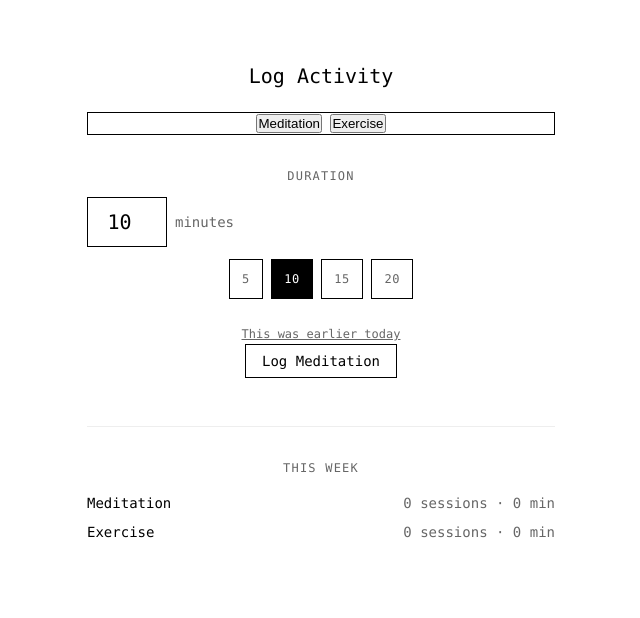
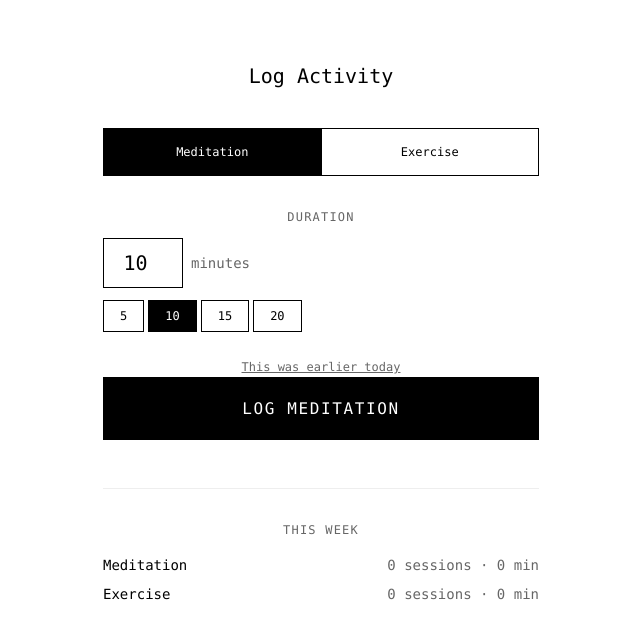
Before and after one commit to albertgstoehl/ks-knowledge-system, a FastAPI app: page /log in a window 1280 px wide. Shown: the part 72-690 px from the top of the page, without its empty margins (319-959 px from the left). Run offline with FastAPI, Linux system fonts and the light colour scheme; data that the repository does not hold is empty; some libraries are stand-ins or nearby versions.

Commit message:
fix: update log.html to use _content_log.html include with proper structure

```diff
--- a/balance/src/templates/log.html
+++ b/balance/src/templates/log.html
@@ -7,86 +7,6 @@
   <header class="page-header">
     <h1>Log Activity</h1>
   </header>
-
-    <div class="log-tabs">
-      <button class="log-tab active" data-tab="meditation">Meditation</button>
-      <button class="log-tab" data-tab="exercise">Exercise</button>
-    </div>
-
-    <!-- Meditation form -->
-    <form class="log-form active" id="meditation-form">
-      <div class="form-group">
-        <label class="form-label">Duration</label>
-        <div class="duration-input">
-          <input type="number" id="meditation-duration" value="10" min="1" max="120">
-          <span>minutes</span>
-        </div>
-        <div class="quick-durations">
-          <button type="button" class="quick-btn" data-value="5">5</button>
-          <button type="button" class="quick-btn selected" data-value="10">10</button>
-          <button type="button" class="quick-btn" data-value="15">15</button>
-          <button type="button" class="quick-btn" data-value="20">20</button>
-        </div>
-      </div>
-
-      <div class="time-override">
-        <span class="time-override-toggle">This was earlier today</span>
-        <div class="time-override-options" id="meditation-time-options">
-          <button type="button" class="time-option" data-value="morning">Morning</button>
-          <button type="button" class="time-option" data-value="afternoon">Afternoon</button>
-          <button type="button" class="time-option" data-value="evening">Evening</button>
-        </div>
-      </div>
-
-      <button type="submit" class="btn btn-primary btn-full">Log Meditation</button>
-    </form>
-
-    <!-- Exercise form -->
-    <form class="log-form" id="exercise-form">
-      <div class="form-group">
-        <label class="form-label">Type</label>
-        <div class="type-options">
-          <button type="button" class="type-option-btn selected" data-value="cardio">Cardio</button>
-          <button type="button" class="type-option-btn" data-value="strength">Strength</button>
-        </div>
-      </div>
-
-      <div class="form-group">
-        <label class="form-label">Duration</label>
-        <div class="duration-input">
-          <input type="number" id="exercise-duration" value="30" min="5" max="180">
-          <span>minutes</span>
-        </div>
-        <div class="quick-durations">
-          <button type="button" class="quick-btn" data-value="15">15</button>
-          <button type="button" class="quick-btn selected" data-value="30">30</button>
-          <button type="button" class="quick-btn" data-value="45">45</button>
-          <button type="button" class="quick-btn" data-value="60">60</button>
-        </div>
-      </div>
-
-      <div class="form-group">
-        <label class="form-label">Intensity</label>
-        <div class="intensity-options">
-          <button type="button" class="intensity-btn" data-value="light">Light</button>
-          <button type="button" class="intensity-btn selected" data-value="medium">Medium</button>
-          <button type="button" class="intensity-btn" data-value="hard">Hard</button>
-        </div>
-      </div>
-
-      <button type="submit" class="btn btn-primary btn-full">Log Exercise</button>
-    </form>
-
-    <div class="week-summary" id="week-summary">
-      <div class="week-summary-title">This week</div>
-      <div class="summary-row">
-        <span>Meditation</span>
-        <span id="meditation-summary">0 sessions</span>
-      </div>
-    <div class="summary-row">
-      <span>Exercise</span>
-      <span id="exercise-summary">0 sessions</span>
-    </div>
-  </div>
+  {% include "_content_log.html" %}
 </div>
 {% endblock %}
```
